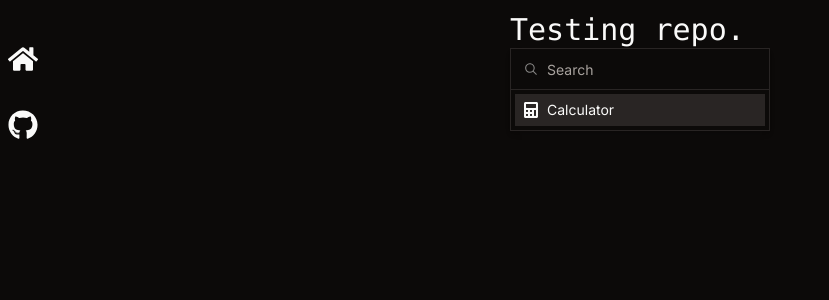
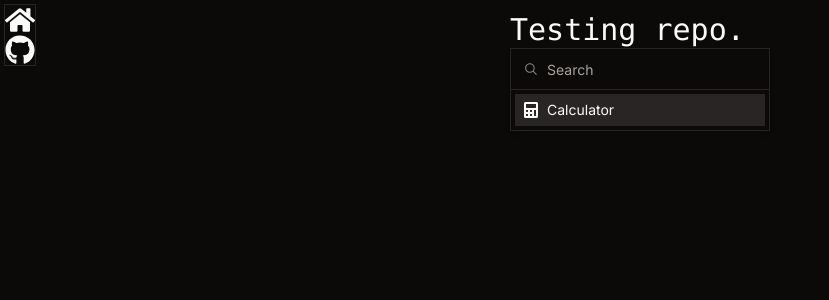
Before and after one commit to xyangst/shadcntest, a Next.js app in the folder testing/: page / in a window 1280 px wide. Shown: the top 300 px of the page, without its empty margins (0-829 px from the left). Built offline with nearby package versions, Linux system fonts and the light colour scheme.

Commit message:
small design change

```diff
--- a/testing/src/components/main/NavBar.tsx
+++ b/testing/src/components/main/NavBar.tsx
@@ -2,13 +2,13 @@ import { FaGithub, FaHome } from "react-icons/fa";
 import Link from "next/link";
 export default function CommandMenu() {
   return (
-    <nav className="fixed top-2 left-2">
-      <Link className=" m-2 rounded-md text-3xl " href="/">
+    <nav className="fixed top-1 left-1 border">
+      <Link className=" m-0 rounded-md text-3xl " href="/">
         <FaHome />
       </Link>
       <Link
         target="_blank"
-        className="m-2 rounded-md text-3xl "
+        className="m-0 rounded-md text-3xl "
         href="https://github.com/xyangst/shadcntester"
       >
         <FaGithub />
```
